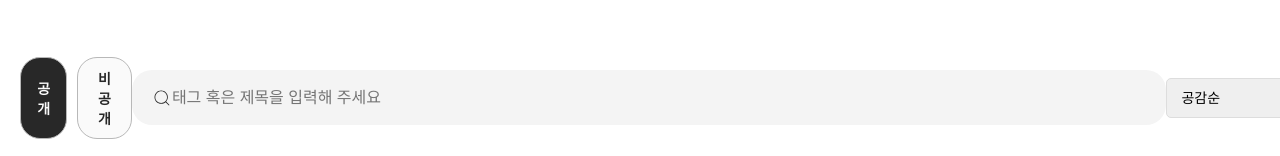
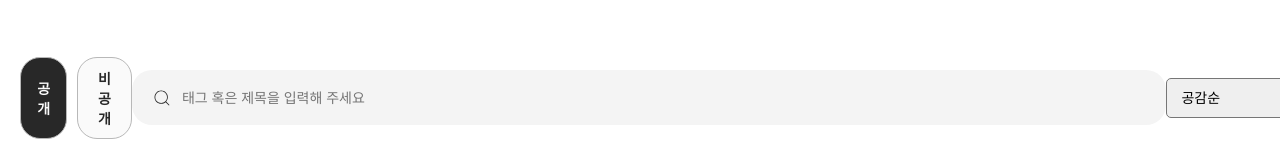
Before and after one commit to hwouu/jogakzip-team3-frontend, a React (Create React App) app: page /groups/1 in a window 1280 px wide. Shown: the part 653-809 px from the top of the page. Built offline with nearby package versions, Linux system fonts and the light colour scheme; a web font is replaced by a local one.

Commit message:
style: 그룹 상세 페이지 및 그룹 목록 페이지 스타일 수정
- 검색 필드, 프라이버시 토글, create btn 스타일 통일

```diff
--- a/src/pages/Group/GroupDetail.css
+++ b/src/pages/Group/GroupDetail.css
@@ -236,15 +236,16 @@
 
 .memory-search-icon {
   position: absolute;
+  overflow: hidden;
   left: 15px;
-  width: 30px;
+  width: 30px; /* 아이콘 크기 */
   height: 20px;
 }
 
 .memory-search-input {
   width: 100%;
-  padding: 10px 40px;
-  font-size: 16px;
+  padding-left: 50px;
+  font-size: 14px;
   border-radius: 20px;
   background-color: #f4f4f4;
   border: none;
@@ -256,5 +257,4 @@
   padding: 10px;
   font-size: 14px;
   border-radius: 5px;
-  border: 1px solid #ddd;
 }
--- a/src/pages/Group/GroupList.css
+++ b/src/pages/Group/GroupList.css
@@ -23,7 +23,7 @@
 
 
 .group-list-header h3 {
-  font-size: 1.8rem;
+  font-size: 24px;
   padding-left: 170px;
   margin-bottom: 20px;
   text-align: center;
@@ -35,8 +35,8 @@
 .create-group-btn {
   background-color: #282828;
   color: white;
-  font-weight: 700;
-  font-size: 14px;
+
+  font-size: 16px;
   padding: 10px 20px;
   border: none;
   border-radius: 5px;
@@ -99,7 +99,6 @@
   left: 15px;
   width: 30px; /* 아이콘 크기 */
   height: 20px;
-
 }
 
 /* 검색창 입력 필드 스타일 */
@@ -108,10 +107,9 @@
   padding-left: 50px; /* 아이콘이 들어갈 공간을 확보하기 위해 padding 추가 */
   font-weight: 400;
   font-size: 14px;
-  border-radius: 6px;
+  border-radius: 20px;
   background-color: #f4f4f4;
   border: none;
-  height: 45px;
 }
 
 .sort-select {
```
